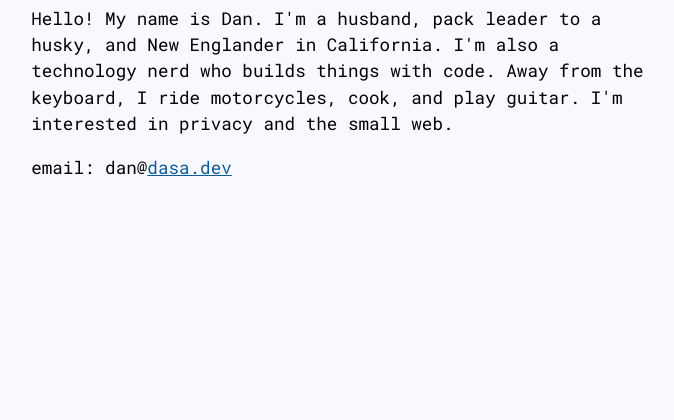
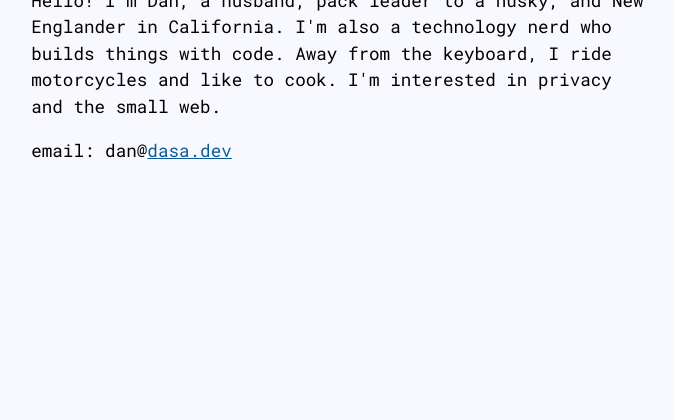
Before and after one commit to dansahagian/homepage, a Django app: page / in a window 1280 px wide. Shown: the part 243-663 px from the top of the page, without its empty margins (300-974 px from the left). Run offline with Django 5.2, Linux system fonts and the light colour scheme.

Commit message:
Tighter layout

```diff
--- a/homepage/static/css/main.css
+++ b/homepage/static/css/main.css
@@ -38,7 +38,6 @@ a {
 }
 
 .summary {
-	padding-top: 1.0em;
 	text-align: center;
 }
 
@@ -47,7 +46,7 @@ a {
 }
 
 .headshot img {
-	max-width: 10em;
+	max-width: 9em;
 	display: inline-block;
 	border-radius: 9999px;
 }
--- a/homepage/templates/home.html
+++ b/homepage/templates/home.html
@@ -19,10 +19,9 @@
         </div>
         <div class="section">
             <p>
-                Hello! My name is Dan. I'm a husband, pack leader to a husky, and New Englander in
-                California. I'm also a technology nerd who builds things with code. Away from the
-                keyboard, I ride motorcycles, cook, and play guitar. I'm interested in
-                privacy and the small web.
+                Hello! I'm Dan, a husband, pack leader to a husky, and New Englander in California. I'm also a
+                technology nerd who builds things with code. Away from the keyboard, I ride motorcycles and like to
+                cook. I'm interested in privacy and the small web.
             </p>
             <p>
                 email: dan@<a href="https://dasa.dev">dasa.dev</a>
```
